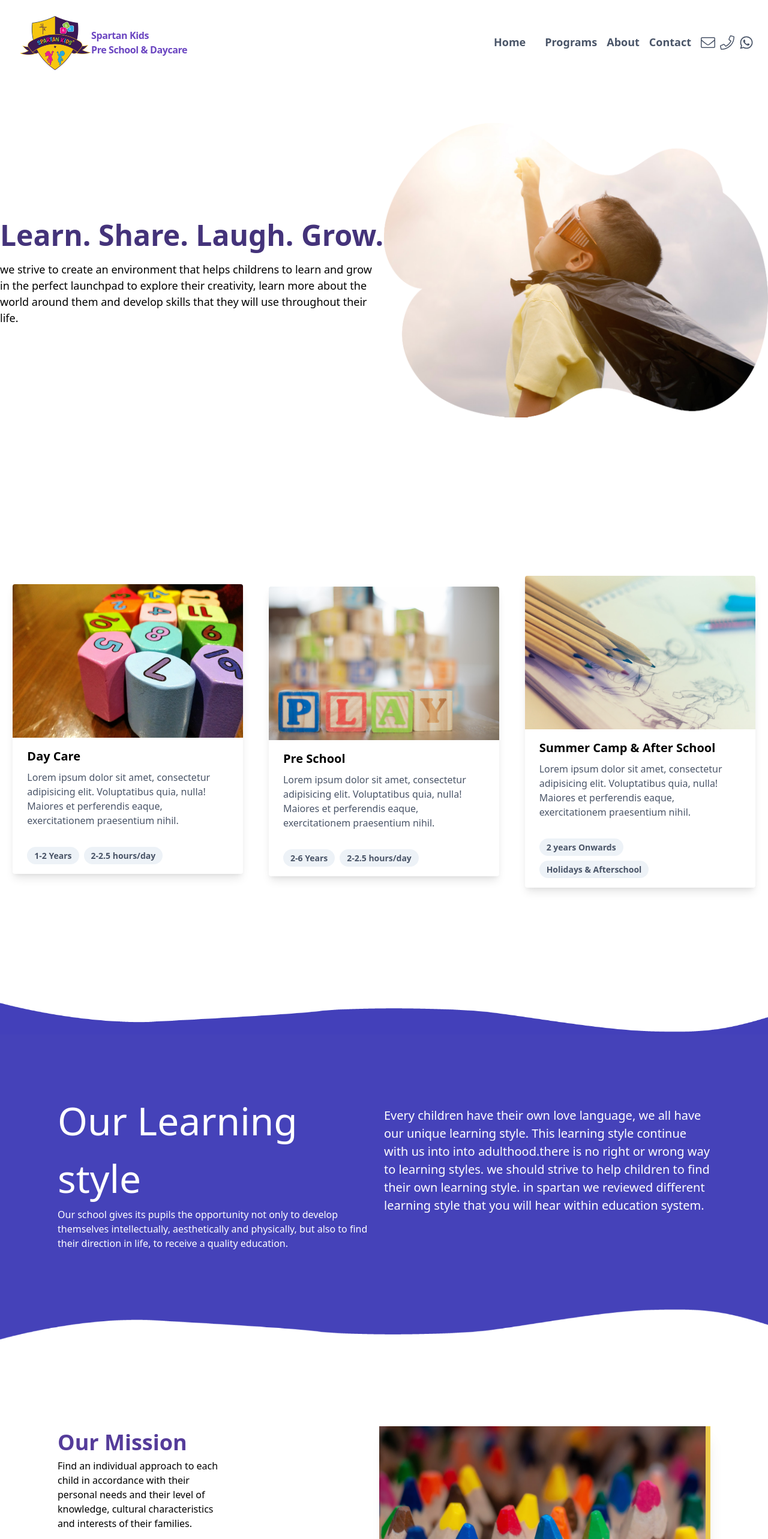
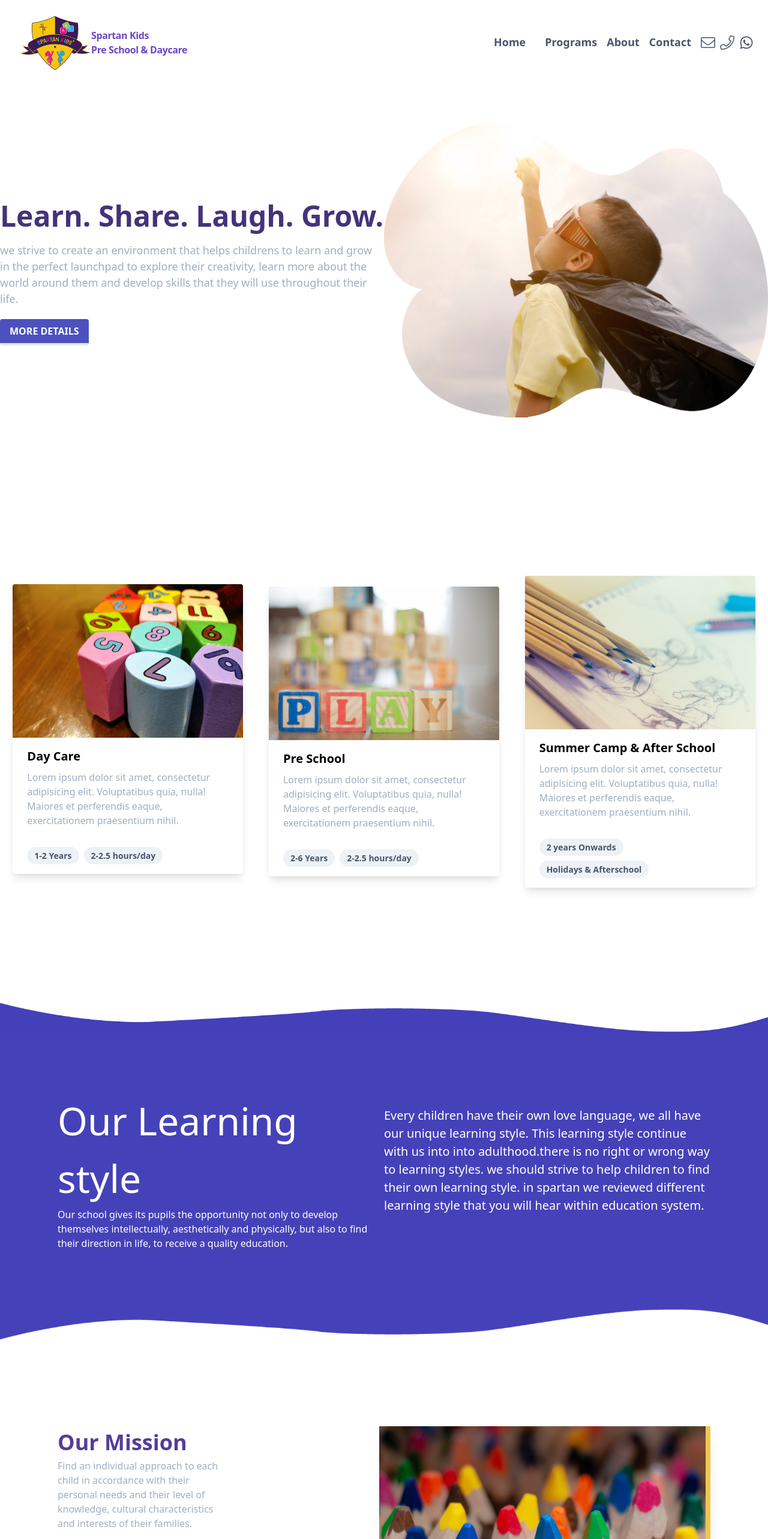
Before and after one commit to spartankids/spartanweb, a Next.js app: page / in a window 1280 px wide. Shown: the top 2566 px of the page at 60% size. Built offline with nearby package versions, Linux system fonts and the light colour scheme.

Commit message:
update homepage

```diff
--- a/components/slider.js
+++ b/components/slider.js
@@ -22,9 +22,11 @@ export default function Slider() {
           <h1 className=" font-bold text-5xl mb-2 text-purple-900">
                   Learn. Share. Laugh. Grow.
                 </h1>
-                <p className="antialiased sm:subpixel-antialiased md:antialiased lg:subpixel-antialiased xl:antialiased text-lg">we strive to create an environment that helps childrens to learn and grow
+                <p className="antialiased  text-gray-500 sm:subpixel-antialiased md:antialiased lg:subpixel-antialiased xl:antialiased text-lg">we strive to create an environment that helps childrens to learn and grow
                   in the perfect launchpad to explore their creativity, learn more about the world around them and
                   develop skills that they will use throughout their life.</p>
+                  <button class="mt-5 bg-indigo-700 hover:bg-indigo-500 text-white font-bold py-2 px-4 border-b-4 bg-indigo-400 hover:bg-indigo-300 rounded">
+MORE DETAILS</button>
           </div>
           <div className="flex-auto slide-image">
             <img className="float-right" src="/images/slider1.png" alt="spartankid"/>
@@ -35,9 +37,11 @@ export default function Slider() {
           <h1 className=" font-bold text-5xl mb-2 text-purple-900">
                   Learn. Share. Laugh. Grow.
                 </h1>
-                <p className="antialiased sm:subpixel-antialiased md:antialiased lg:subpixel-antialiased xl:antialiased text-lg">we strive to create an environment that helps childrens to learn and grow
+                <p className="  text-gray-500 antialiased sm:subpixel-antialiased md:antialiased lg:subpixel-antialiased xl:antialiased text-lg">we strive to create an environment that helps childrens to learn and grow
                   in the perfect launchpad to explore their creativity, learn more about the world around them and
                   develop skills that they will use throughout their life.</p>
+                  <button class="mt-5 bg-indigo-700 hover:bg-indigo-500 text-white font-bold py-2 px-4 border-b-4 bg-indigo-400 hover:bg-indigo-300 rounded">
+MORE DETAILS</button>
           </div>
           <div className="flex-auto slide-image">
             <img className="float-right" src="/images/slider1.png" alt="spartankid"/>
--- a/pages/index.js
+++ b/pages/index.js
@@ -20,7 +20,7 @@ export default function Home() {
 <img className="w-full h-64" src="/images/kindergarden.jpg" alt="Sunset in the mountains" />
 <div className="px-6 py-4">
 <div className="font-bold text-xl mb-2">Day Care</div>
-<p className="text-gray-700 text-base">
+<p className=" text-gray-500 text-base">
   Lorem ipsum dolor sit amet, consectetur adipisicing elit. Voluptatibus quia, nulla! Maiores et perferendis eaque, exercitationem praesentium nihil.
 </p>
 </div>
@@ -36,7 +36,7 @@ Years </span>
 <img className="w-full h-64" src="/images/preschool.jpg" alt="Sunset in the mountains" />
 <div className="px-6 py-4">
 <div className="font-bold text-xl mb-2">Pre School</div>
-<p className="text-gray-700 text-base">
+<p className=" text-gray-500 text-base">
   Lorem ipsum dolor sit amet, consectetur adipisicing elit. Voluptatibus quia, nulla! Maiores et perferendis eaque, exercitationem praesentium nihil.
 </p>
 </div>
@@ -52,7 +52,7 @@ Years </span>
 <img className="w-full h-64" src="/images/summercamp.jpg" alt="Sunset in the mountains" />
 <div className="px-6 py-4">
 <div className="font-bold text-xl mb-2">Summer Camp & After School</div>
-<p className="text-gray-700 text-base">
+<p className="text-gray-500 text-base">
   Lorem ipsum dolor sit amet, consectetur adipisicing elit. Voluptatibus quia, nulla! Maiores et perferendis eaque, exercitationem praesentium nihil.
 </p>
 </div>
@@ -77,7 +77,7 @@ Years </span>
 Our school gives its pupils the opportunity not only to develop themselves intellectually, aesthetically and physically, but also to find their direction in life, to receive a quality education.
 </p>
 </div>
-<div className="text-xl mt-6">
+<div className="text-xl mt-6 ">
 Every children have their own love language, we all have our unique learning style. This learning style
           continue with us into into adulthood.there is no right or wrong way to learning styles. we should strive to
           help children to find their own learning style. in spartan we reviewed different learning style that you will
@@ -93,7 +93,7 @@ Every children have their own love language, we all have our unique learning sty
     <div className="grid  md:grid-cols-2 p-12 md:px-24">
       <div>
         <h1 className="text-4xl font-bold text-purple-800">Our Mission</h1>
-        <p className="grid md:grid-cols-2 sm:grid-col">
+        <p className="grid md:grid-cols-2 sm:grid-col  text-gray-500">
         Find an individual approach to each child in accordance with their personal needs and their level of knowledge, cultural characteristics and interests of their families.
         </p>
         <div className="mt-5">
@@ -130,7 +130,7 @@ MORE DETAILS</button>
             </div>
             <div class="ml-4">
               <h4 class="text-lg leading-6 font-medium text-gray-900">Happy Environment</h4>
-              <p class="mt-2 text-base leading-6 ">
+              <p class="mt-2 text-base leading-6  text-gray-500">
                 Lorem ipsum, dolor sit amet consectetur adipisicing elit. Maiores impedit perferendis suscipit eaque, iste dolor cupiditate blanditiis ratione.
               </p>
             </div>
@@ -145,7 +145,7 @@ MORE DETAILS</button>
             </div>
             <div class="ml-4">
               <h4 class="text-lg leading-6 font-medium text-gray-900">Hygiene</h4>
-              <p class="mt-2 text-base leading-6 ">
+              <p class="mt-2 text-base leading-6  text-gray-500">
                 Lorem ipsum, dolor sit amet consectetur adipisicing elit. Maiores impedit perferendis suscipit eaque, iste dolor cupiditate blanditiis ratione.
               </p>
             </div>
```
